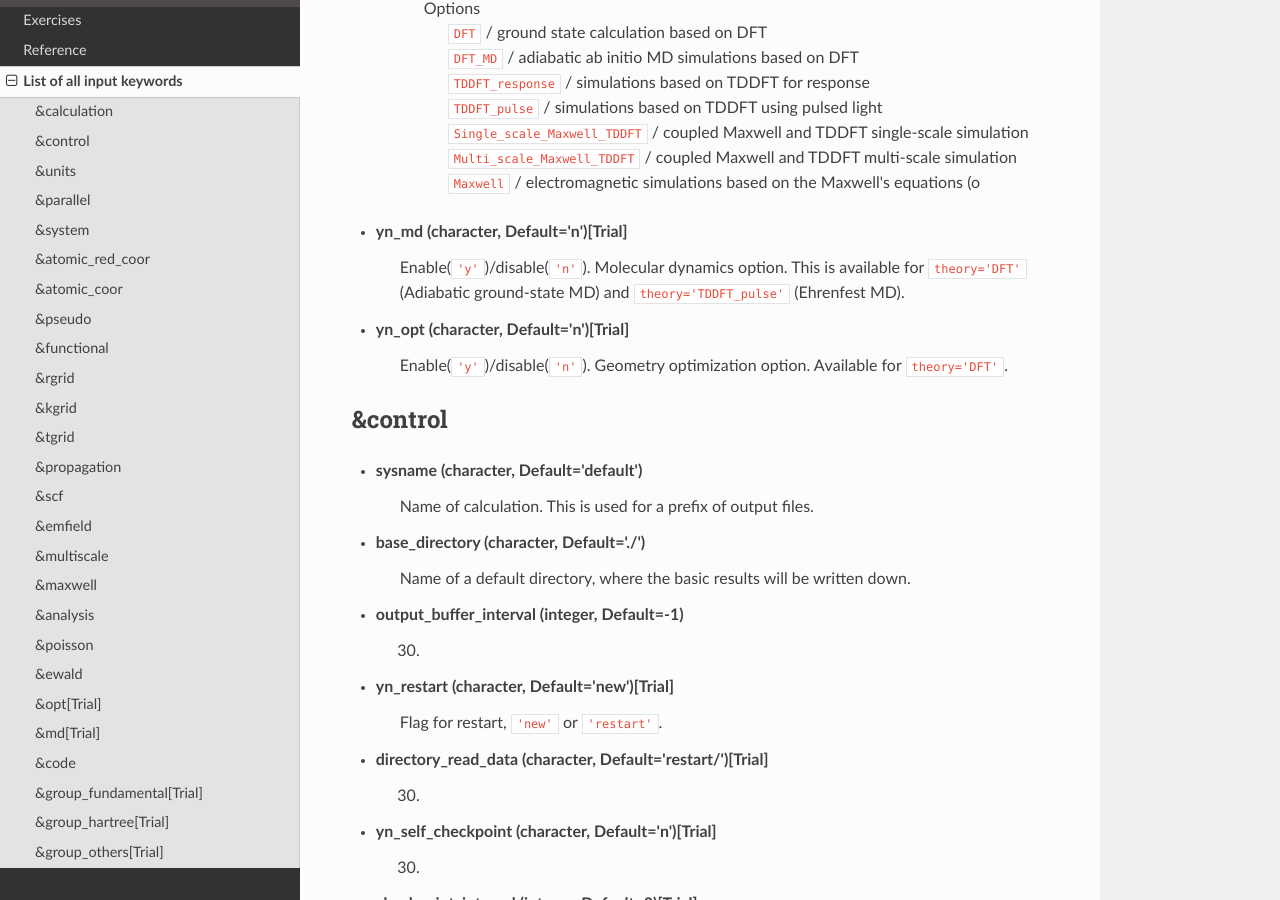
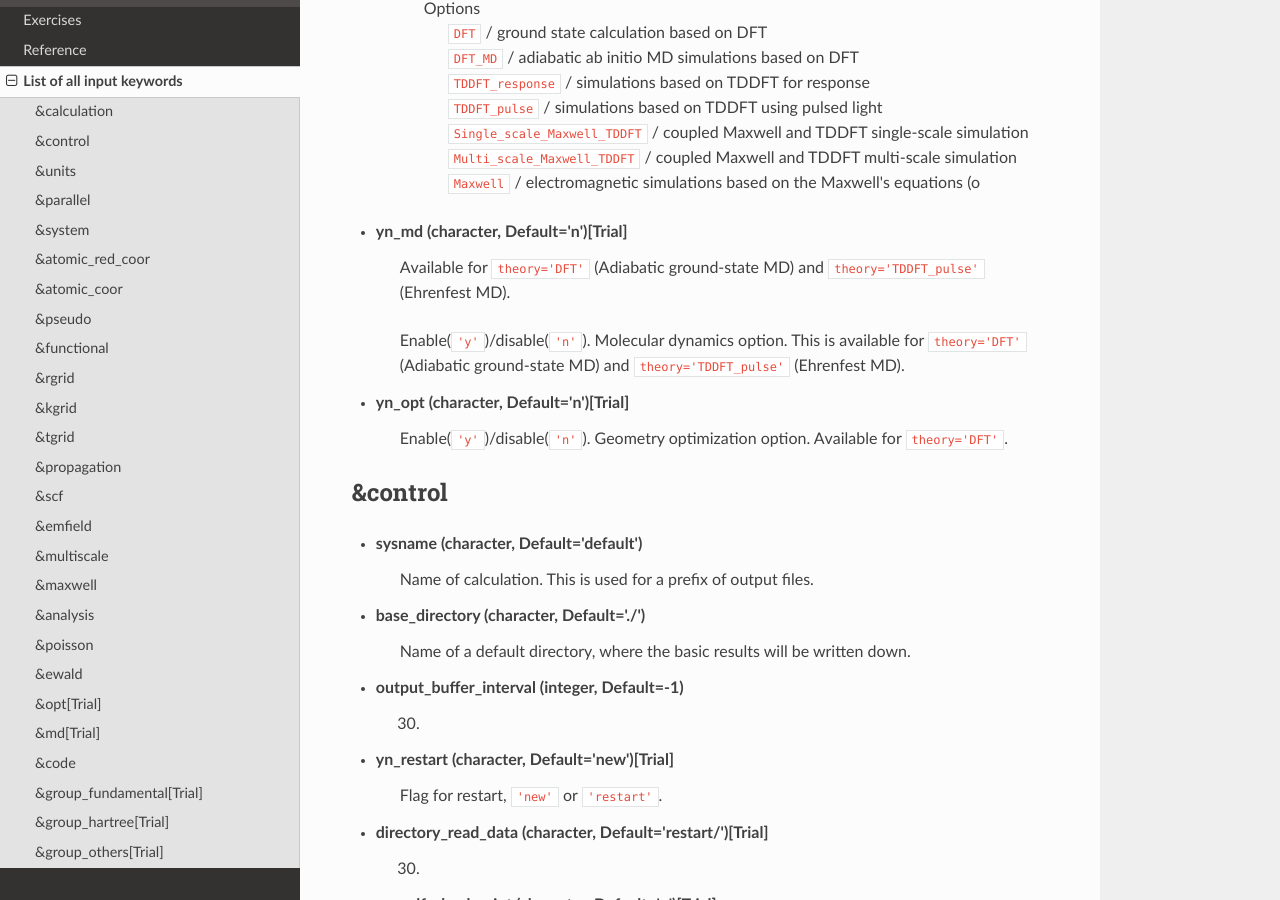
Before and after one commit to SALMON-TDDFT/SALMON-DOCS, a Sphinx documentation site: the page built from source/input_keyword_list.rst, in a window 1280 px wide and 900 px high, scrolled down 951 px. Built offline with Sphinx 7.4.7 and the Read the Docs theme 2.0.0, drawn with Linux system fonts in a browser that asks for light colours; formulas are drawn with MathJax 3.

Commit message:
Update input_keyword_list.rst

```diff
--- a/source/input_keyword_list.rst
+++ b/source/input_keyword_list.rst
@@ -47,6 +47,7 @@ List of all input keywords
    |    ``Maxwell``  / electromagnetic simulations based on the Maxwell's equations (o
 
 - **yn_md** (character, Default='n')[Trial]
+   | Available for ``theory='DFT'`` (Adiabatic ground-state MD) and ``theory='TDDFT_pulse'`` (Ehrenfest MD).
    Enable(``'y'``)/disable(``'n'``).
    Molecular dynamics option. This is available for ``theory='DFT'`` (Adiabatic ground-state MD) and ``theory='TDDFT_pulse'`` (Ehrenfest MD).
 
```
